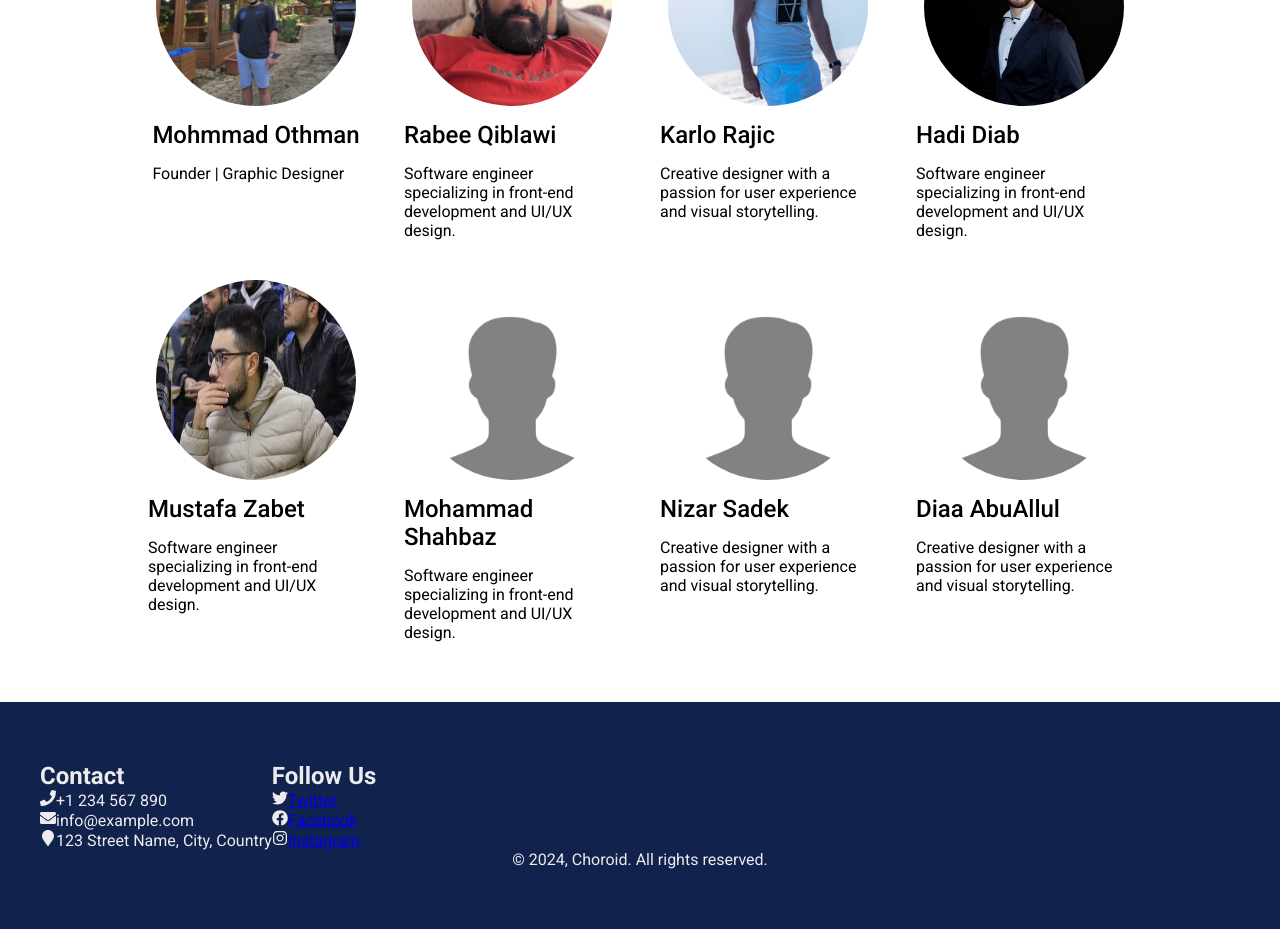
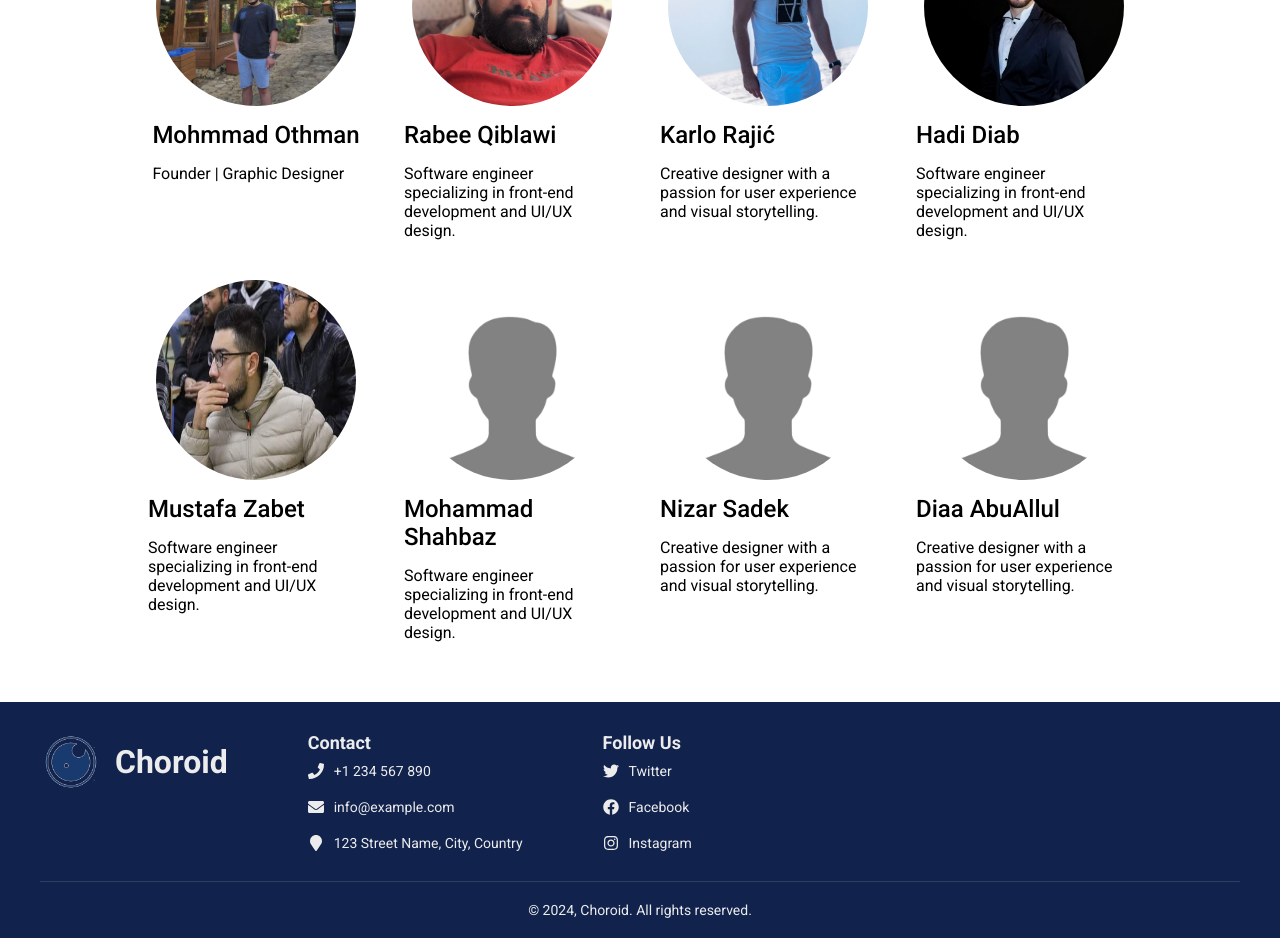
Before and after one commit to rabeeqiblawi/portfolio-nextjs, a Next.js app: page / in a window 1280 px wide. Shown: the part 3480-4418 px from the top of the page. Built offline with nearby package versions, Linux system fonts and the light colour scheme.

Commit message:
Update footer

```diff
--- a/src/app/page.js
+++ b/src/app/page.js
@@ -58,7 +58,7 @@ export default function Home() {
             ))}
           </div>
 
-          <h2 className={styles.headers}>Meat the <span>Team</span></h2>
+          <h2 className={styles.headers}>Meet the <span>Team</span></h2>
 
           <div className={styles.cardContainer}>
             {filteredTeam.map(project => (
--- a/src/components/footer/Footer.jsx
+++ b/src/components/footer/Footer.jsx
@@ -14,13 +14,18 @@ const Footer = () => {
       <div className={styles.content}>
         <div className={styles.topContent}>
 
+          <div className={styles.logoColBox}>
+            <Image src={websiteInformation.content.logo} alt="" width={60} height={60} />
+            <h1>{websiteInformation.content.brand}</h1>
+          </div>
+
           <div className={styles.linksColBox}>
             <h2>Contact</h2>
             {filteredContact.map(([key, value]) => (
-              <div key={key} className={styles.footerColBox}>
-                {key === 'phone' && <FaPhone />}
-                {key === 'mail' && <FaEnvelope />}
-                {key === 'location' && <FaMapMarker />}
+              <div key={key} className={styles.colBoxContent}>
+                {key === 'phone' && <FaPhone className={styles.icon} />}
+                {key === 'mail' && <FaEnvelope className={styles.icon} />}
+                {key === 'location' && <FaMapMarker className={styles.icon} />}
                 <span>{value}</span>
               </div>
             ))}
@@ -29,7 +34,7 @@ const Footer = () => {
           <div className={styles.linksColBox}>
             <h2>Follow Us</h2>
             {filteredSocialLinks.map(([key, value]) => (
-              <div key={key} className={styles.footerColBox}>
+              <div key={key} className={styles.colBoxContent}>
                 {key === 'facebook' && <FaFacebook className={styles.icon} />}
                 {key === 'twitter' && <FaTwitter className={styles.icon} />}
                 {key === 'instagram' && <FaInstagram className={styles.icon} />}
--- a/src/components/footer/Footer.module.scss
+++ b/src/components/footer/Footer.module.scss
@@ -1,7 +1,8 @@
 .container {
     width: 100%;
     margin-top: 40px;
-    padding: 60px 0px;
+    // padding: 60px 0px;
+    // padding-bottom: 30px;
     text-align: center;
     background: #11224d;
     color: var(--text-light);
@@ -12,11 +13,59 @@
 
         .topContent {
             display: flex;
+            align-items: flex-start;
+            gap: 80px;
+            padding: 30px 0px 20px 0px;
+
+            .logoColBox {
+                display: flex;
+                align-items: center;
+
+                h1 {
+                    margin-left: 15px;
+                }
+            }
 
             .linksColBox {
                 display: flex;
                 flex-direction: column;
                 align-items: flex-start;
+
+                h2 {
+                    font-size: 18px;
+                }
+
+                .colBoxContent {
+                    padding: 10px 0px;
+                    display:flex;
+                    align-items: center;
+
+                    .icon {
+                        margin-right: 10px;
+                    }
+
+                    span {
+                        font-size: 14px;
+                    }
+
+                    a {
+                        color: var(--text-light);
+                        font-size: 14px;
+                        text-decoration: none;
+                    }
+                }
+            }
+        }
+
+        .bottomContent {
+            display: flex;
+            justify-content: center;
+            padding: 20px 0px;
+            border-top: 1px solid #ffffff20;
+
+            p {
+                font-size: 14px;
+                color: var(--text-light);
             }
         }
     }
--- a/src/config.js
+++ b/src/config.js
@@ -99,7 +99,7 @@ export const config = {
             },
             {
                 imageUrl: "/team/karloRajić.png",
-                title: "Karlo Rajic",
+                title: "Karlo Rajić",
                 description: "Creative designer with a passion for user experience and visual storytelling.",
                 visibleHome: true
             },
```
